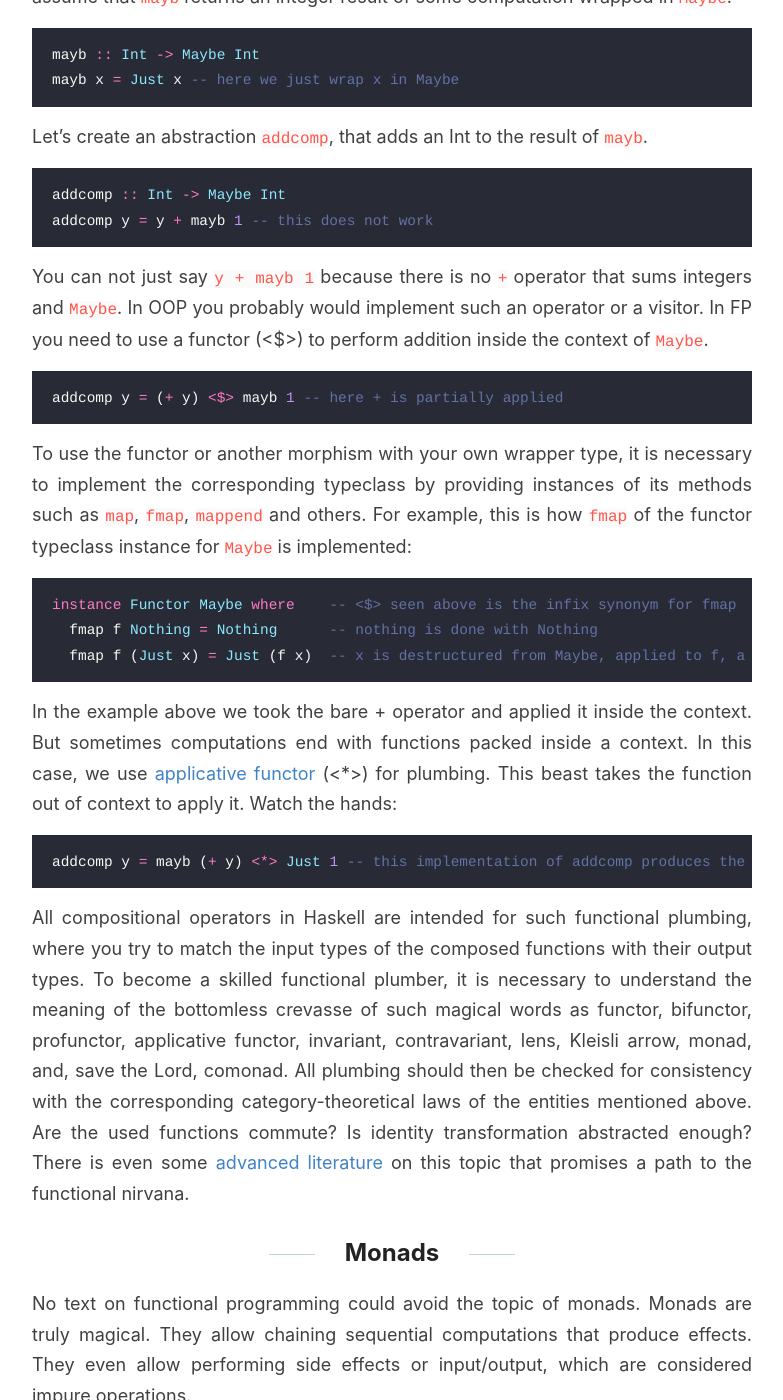
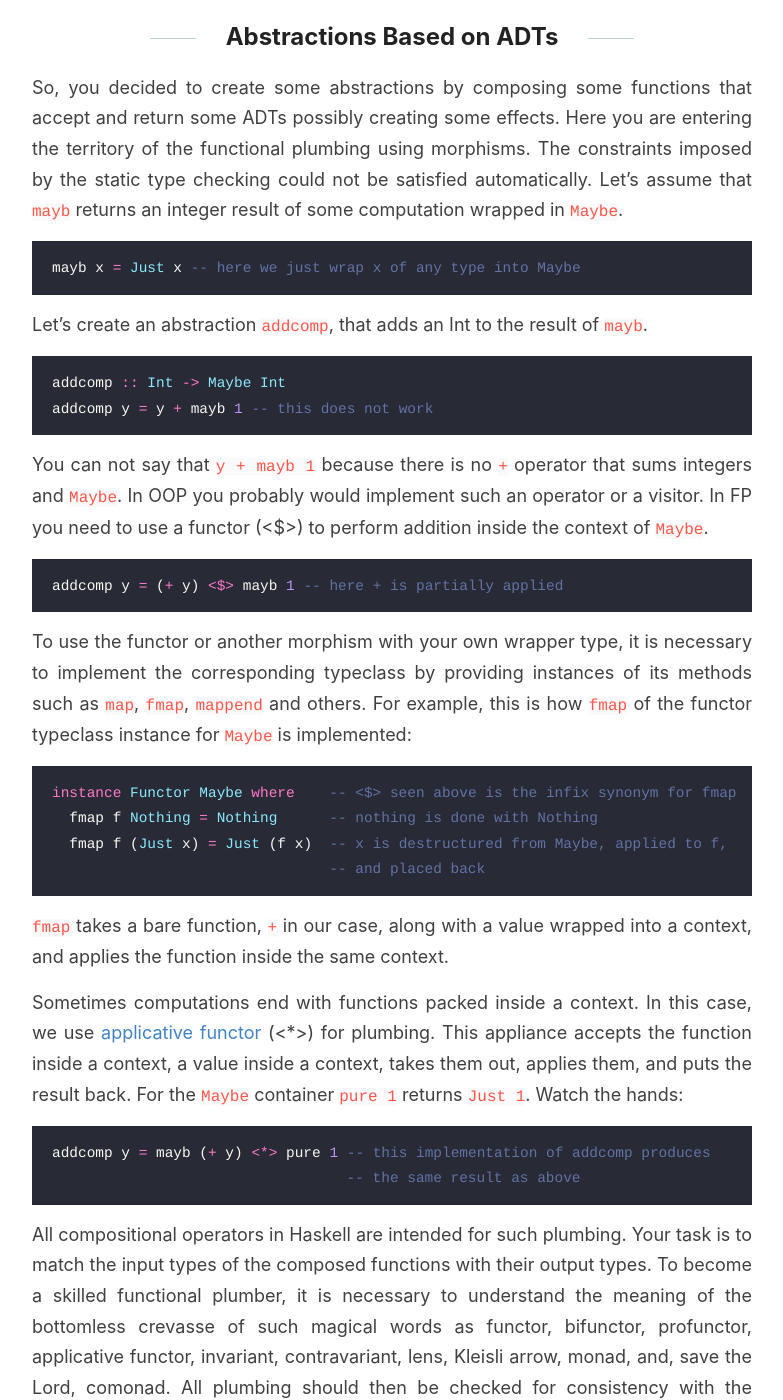
Before and after one commit to GChristensen/posts, a Jekyll site: the page built from _posts/2022-06-29-understand-functional-programming-in-20-minutes.md, in a window 1280 px wide and 1400 px high, scrolled down 6330 px. Shown: the whole window, without its empty margins (248-1031 px from the left). Built offline with Jekyll 4.4.1, drawn with Linux system fonts in a browser that asks for light colours; some of the changed text lies outside the part shown.

Commit message:
post edit

````diff
--- a/_posts/2022-06-29-understand-functional-programming-in-20-minutes.md
+++ b/_posts/2022-06-29-understand-functional-programming-in-20-minutes.md
@@ -10,6 +10,9 @@
 yourself whether you really want to embark on a trip into this wonderland.
 
 # Down the Rabbit Hole: Foundational Principles
+
+Let's overview some basic principles employed in functional programming.
+They have a profound impact on how the functional programs are designed.
 
 ## Immutability and Referential Transparency
 
@@ -24,7 +27,7 @@
 side effects). Referential transparency implies that without changing the result
 of the program, a function invocation could always be replaced with its value
 and vice versa. This means that, like mathematical functions, our functions
-should always return the same value being called with the corresponding set of
+should always return the same value when called with the same set of
 arguments. But there is a little quirk. In a truly functional program,
 all functions should have only one argument to be able to participate in
 functional composition. We will see how to
@@ -53,8 +56,9 @@
 recursion](https://en.wikipedia.org/wiki/Mutual_recursion). While recursion
 starts with the last step and continues until the base case is achieved,
 corecursion starts with the base case and continues until the first step.
-Depth-first and breadth-first tree traversal algorithms are examples of
-recursion and corecursion respectively.
+Depth-first and breadth-first [tree
+traversal](https://en.wikipedia.org/wiki/Tree_traversal) algorithms are examples
+of recursion and corecursion respectively.
 
 ## Higher-order functions
 
@@ -108,7 +111,8 @@
 Functional programmers invented many ways to compose various
 things with each other. For example, Haskell has
 the following compositional operators: `. $ <$ <$> $> <> <* <*> *> >> >>= =<< >=> <=< <|>`.
-So you can conveniently make an abstraction by saying`f3 = f2 . f1` which is equivalent to
+So you can conveniently make an abstraction by saying `f3 = f2 . f1`
+which is equivalent to
 `f3 = f2(f1())` in the [point free](https://en.wikipedia.org/wiki/Tacit_programming) notation.
 And if this is not enough, you can always create your own operators.
 What a splendid language!
@@ -136,6 +140,11 @@
 
 # Through the Looking-Glass: Where We Meet Category Theory
 
+Design of purely functional programs heavily relies on category theory
+and the underlying algebraical laws of the used functional primitives.
+We will only scratch a surface here, to give a glimpse of what pure functional
+design looks like.
+
 ## Algebraic Data Types
 
 Although functional languages may be dynamically typed, there are plenty of
@@ -147,7 +156,7 @@
 There are two kinds of [algebraic data
 types](https://en.wikipedia.org/wiki/Algebraic_data_type) (ADTs): sum types and
 product types. They vary in the way by which their number of inhabiting values
-is calculated. For example, the number possible of inhabiting values of
+is calculated. For example, the number of possible inhabiting values of
 2-[tuple](https://en.wikipedia.org/wiki/Tuple) of bytes, which is a product
 type, is 256x256 = 65536 - all possible combinations from `[0, 0]` to `[255, 255]`. On the other hand, the number of inhabitants of the
 Boolean, a sum type, is 2: `true` and `false`. Product types and sum types are
@@ -208,7 +217,7 @@
 
 ```haskell
 -- a function that takes type a and returns type b is mapped to a function
--- that takes and returns these types wraped into Maybe
+-- that takes and returns these types wraped into the Maybe container
 F :: (a -> b) -> (Maybe a -> Maybe b)
 ```
 
@@ -216,8 +225,10 @@
 [functors](https://en.wikipedia.org/wiki/Lift_(mathematics)), and mapping into
 some other category (context) is called
 [lifting](https://en.wikipedia.org/wiki/Lift_(mathematics)). Morphisms that
-preserve the algebraic structure of the objects, as in the definition above,
-are called homomorphisms.
+preserve the algebraic structure of the objects, as in the definition above, are
+called homomorphisms. There are also [morphisms of
+functors](https://en.wikipedia.org/wiki/Natural_transformation). Nothing complex,
+just arrows everywhere.
 
 ## Algebras
 
@@ -228,7 +239,7 @@
 under a binary operator. Functional programmers create
 algebras to formalize and verify the design of their programs.
 
-Some well-known algebras include:
+All this "complex" algebraic stuff is actually what you learned in elementary school:
 
 * A [semigroup](https://en.wikipedia.org/wiki/Semigroup) is a magma where the binary operator is [associative](https://en.wikipedia.org/wiki/Associative_property).
 * A [monoid](https://en.wikipedia.org/wiki/Monoid) is a semigroup where the set has a [identity element](https://en.wikipedia.org/wiki/Identity_element).
@@ -246,14 +257,13 @@
 
 So, you decided to create some abstractions by composing some functions that
 accept and return some ADTs possibly creating some effects. Here you are
-entering the territory of the functional plumbing using morphisms because the
+entering the territory of the functional plumbing using morphisms. The
 constraints imposed by the static type checking could not be satisfied automatically.
 Let's assume that `mayb` returns an integer result of some
 computation wrapped in `Maybe`.
 
 ```haskell
-mayb :: Int -> Maybe Int
-mayb x = Just x -- here we just wrap x in Maybe
+mayb x = Just x -- here we just wrap x of any type into Maybe
 ```
 
 Let's create an abstraction `addcomp`, that adds an Int to the result of `mayb`.
@@ -263,7 +273,7 @@
 addcomp y = y + mayb 1 -- this does not work
 ```
 
-You can not just say `y + mayb 1` because there is no `+` operator that sums
+You can not say that `y + mayb 1` because there is no `+` operator that sums
 integers and `Maybe`. In OOP you probably would implement such an operator or a
 visitor. In FP you need to use a functor (<$>) to perform addition inside the
 context of `Maybe`.
@@ -280,28 +290,33 @@
 ```haskell
 instance Functor Maybe where    -- <$> seen above is the infix synonym for fmap
   fmap f Nothing = Nothing      -- nothing is done with Nothing
-  fmap f (Just x) = Just (f x)  -- x is destructured from Maybe, applied to f, and placed back
+  fmap f (Just x) = Just (f x)  -- x is destructured from Maybe, applied to f,
+                                -- and placed back
 ```
 
-In the example above we took the bare + operator and applied it inside the
-context. But sometimes computations end with functions packed inside a context.
-In this case, we use [applicative
-functor](https://en.wikipedia.org/wiki/Applicative_functor) (<*>) for plumbing.
-This beast takes the function out of context to apply it. Watch the hands:
+`fmap` takes a bare function, `+` in our case, along with a value wrapped into a
+context, and applies the function inside the same context.
+
+Sometimes computations end with functions packed inside a context. In this case,
+we use [applicative functor](https://en.wikipedia.org/wiki/Applicative_functor)
+(<*>) for plumbing. This appliance accepts the function inside a context, a
+value inside a context, takes them out, applies them, and puts the result back.
+For the `Maybe` container `pure 1` returns `Just 1`. Watch the hands:
 
 ```haskell
-addcomp y = mayb (+ y) <*> Just 1 -- this implementation of addcomp produces the same result as above
+addcomp y = mayb (+ y) <*> pure 1 -- this implementation of addcomp produces
+                                  -- the same result as above
 ```
 
-All compositional operators in Haskell are intended for such functional
-plumbing, where you try to match the input types of the composed functions with
-their output types. To become a skilled functional plumber, it is necessary to
-understand the meaning of the bottomless crevasse of such magical words as
-functor, bifunctor, profunctor, applicative functor, invariant, contravariant,
-lens, Kleisli arrow, monad, and, save the Lord, comonad. All plumbing should
-then be checked for consistency with the corresponding category-theoretical laws
-of the entities mentioned above. Are the used functions commute? Is identity
-transformation abstracted enough? There is even some [advanced
+All compositional operators in Haskell are intended for such plumbing. Your
+task is to match the input types of the composed functions with their output types.
+To become a skilled functional plumber, it is necessary to understand the
+meaning of the bottomless crevasse of such magical words as functor, bifunctor,
+profunctor, applicative functor, invariant, contravariant, lens, Kleisli arrow,
+monad, and, save the Lord, comonad. All plumbing should then be checked for
+consistency with the corresponding category-theoretical laws of the entities
+mentioned above. Do the used functions commute? Does the identity law hold?
+There is even some [advanced
 literature](https://github.com/BartoszMilewski/Publications/blob/master/TheDaoOfFP/DaoFP.pdf)
 on this topic that promises a path to the functional nirvana.
 
@@ -332,26 +347,29 @@
 can compose them using the monadic bind (>>=):
 
 ```haskell
-moncomp = addcomp 1 >>= reciprocal -- in the point-free notation the argument is assumed
+moncomp = addcomp 1 >>= reciprocal -- in the point-free notation
+                                   -- the argument is assumed
 ```
 
 The call `moncomp 1` will result in `Just 0.5`.
 
-All the magic comes from the context implementations of bind.
+All the magic happens in the context's implementation of bind.
 This is how bind for `Maybe` is implemented:
 
 ```haskell
 instance Monad Maybe where
 ...
+(>>=) :: m a -> (a -> m b) -> m b
 Just x >>= f = f x
 ```
 
-The use of monads brings its own problems. The contexts may stack like onion petals, and
-additional plumbing may be required to peel them off.
+It takes a value in a context and a monadic function, so the result remains in
+the context. The use of monads may bring its own problems. The contexts may stack
+like onion petals, and additional plumbing may be required to peel them off.
 
 # Conclusion
 
-While OOP programmers just declare a state at their classes, to maintain a state,
+While OOP programmers just declare a state in their classes, to maintain a state,
 FP purists are bound to pass monads in and out. They usually stash state somewhere
 in tuples along with the results of their computations. Does this help to create
 clear, comprehensible, and maintainable designs? It is for you to decide. Also, note
````
Also changed, not shown: other parts of _posts/2022-06-29-understand-functional-programming-in-20-minutes.md (+7 -8 lines).
